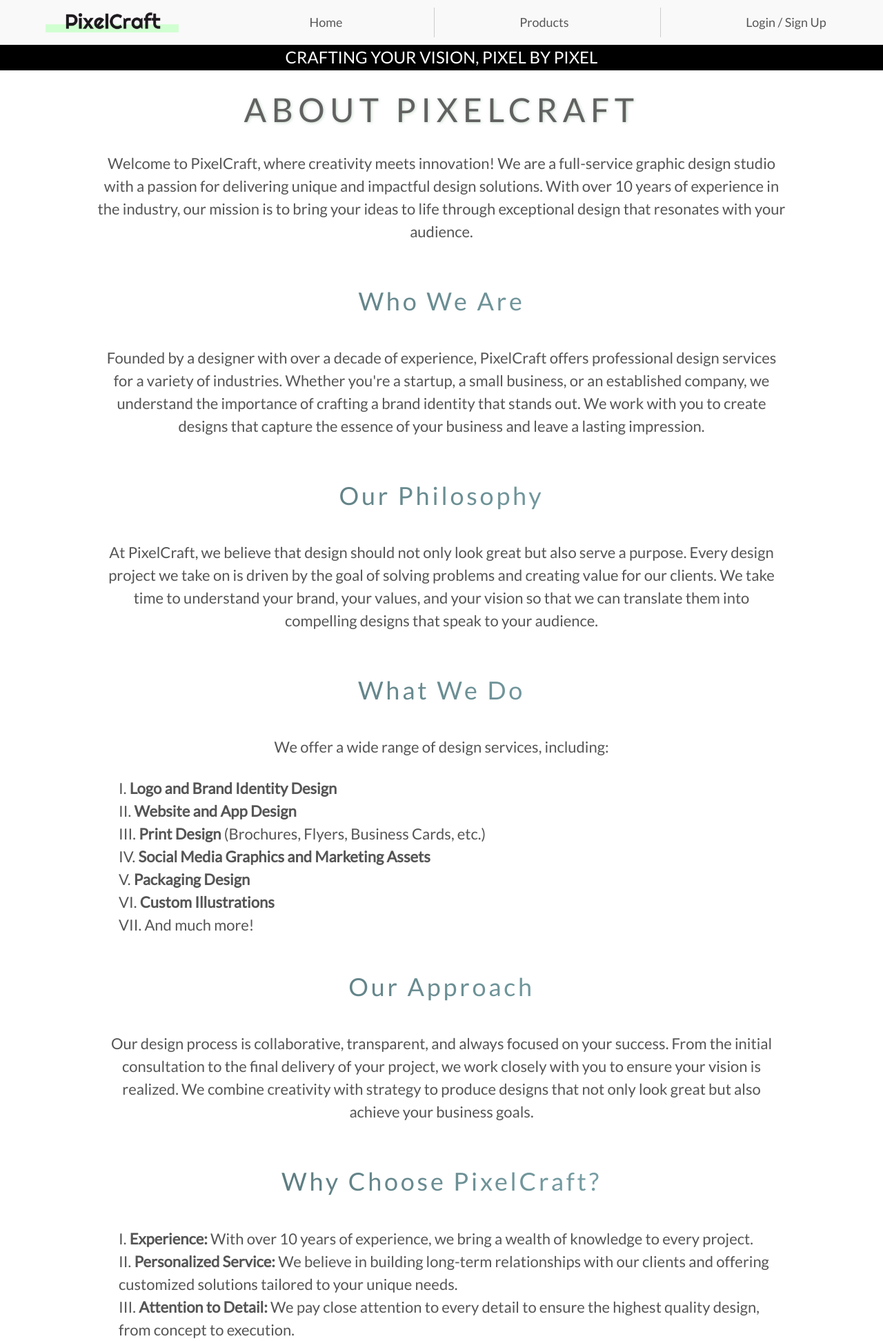
After one commit to HCaldwell95/pixel-craft, a Django app: page /about/ in a window 1280 px wide. The commit adds this page. Shown: the top 1944 px of the page at 69% size. Run offline with Django 5.2, Linux system fonts and the light colour scheme; some libraries are stand-ins or nearby versions.

Commit message:
Added about page and content. Amended CSS styling

```diff
--- /dev/null
+++ b/home/templates/home/about.html
@@ -0,0 +1,54 @@
+{% extends "base.html" %}
+{% load static %}
+
+{% block extra_css %}
+    <link rel="stylesheet" href="{% static 'css/core_pages.css' %}">
+{% endblock %}
+
+{% block extra_title %}
+    | About Us
+{% endblock %}
+
+{% block page_header %}
+{% endblock %}
+
+{% block content %}
+    <section class="core-page-section container">
+        <h1>About PixelCraft</h1>
+        <p>Welcome to PixelCraft, where creativity meets innovation! We are a full-service graphic design studio with a passion for delivering unique and impactful design solutions. With over 10 years of experience in the industry, our mission is to bring your ideas to life through exceptional design that resonates with your audience.</p>
+
+        <h2>Who We Are</h2>
+        <p>Founded by a designer with over a decade of experience, PixelCraft offers professional design services for a variety of industries. Whether you're a startup, a small business, or an established company, we understand the importance of crafting a brand identity that stands out. We work with you to create designs that capture the essence of your business and leave a lasting impression.</p>
+
+        <h2>Our Philosophy</h2>
+        <p>At PixelCraft, we believe that design should not only look great but also serve a purpose. Every design project we take on is driven by the goal of solving problems and creating value for our clients. We take time to understand your brand, your values, and your vision so that we can translate them into compelling designs that speak to your audience.</p>
+
+        <h2>What We Do</h2>
+        <p>We offer a wide range of design services, including:</p>
+        <ul class="core-page-ul">
+            <li><strong>Logo and Brand Identity Design</strong></li>
+            <li><strong>Website and App Design</strong></li>
+            <li><strong>Print Design </strong>(Brochures, Flyers, Business Cards, etc.)</li>
+            <li><strong>Social Media Graphics and Marketing Assets</strong></li>
+            <li><strong>Packaging Design</strong></li>
+            <li><strong>Custom Illustrations</strong></li>
+            <li>And much more!</li>
+        </ul>
+
+        <h2>Our Approach</h2>
+        <p>Our design process is collaborative, transparent, and always focused on your success. From the initial consultation to the final delivery of your project, we work closely with you to ensure your vision is realized. We combine creativity with strategy to produce designs that not only look great but also achieve your business goals.</p>
+
+        <h2>Why Choose PixelCraft?</h2>
+        <ul class="core-page-ul">
+            <li><strong>Experience:</strong> With over 10 years of experience, we bring a wealth of knowledge to every project.</li>
+            <li><strong>Personalized Service:</strong> We believe in building long-term relationships with our clients and offering customized solutions tailored to your unique needs.</li>
+            <li><strong>Attention to Detail:</strong> We pay close attention to every detail to ensure the highest quality design, from concept to execution.</li>
+            <li><strong>Creativity and Innovation:</strong> We are constantly pushing the boundaries of design to create fresh, innovative solutions that stand out in a crowded market.</li>
+        </ul>
+
+        <h2>Let's Create Something Great Together!</h2>
+        <p>If you're ready to take your brand to the next level with professional and creative design, get in touch with us today. We would love to learn more about your project and how we can help bring your ideas to life.</p>
+        <br>
+        <br>
+    </section>
+{% endblock %}
--- a/home/templates/home/faq.html
+++ b/home/templates/home/faq.html
@@ -57,5 +57,7 @@
         <p>I offer ongoing design support for clients who need regular updates, marketing materials, or new designs over time. If you'd like to establish a long-term working relationship, let me know, and we can create a custom package tailored to your needs.</p>
 
         <p>If you have any other questions or want to discuss a project, feel free to get in touch with me!</p>
+        <br>
+        <br>
     </section>
 {% endblock %}
--- a/home/urls.py
+++ b/home/urls.py
@@ -8,4 +8,5 @@ urlpatterns = [
     path('experience/', views.experience, name='experience'),
 
     path('faq/', views.faq, name='faq'),
+    path('about/', views.about, name='about'),
 ]
--- a/home/views.py
+++ b/home/views.py
@@ -115,3 +115,6 @@ def experience(request):
 
 def faq(request):
     return render(request, 'home/faq.html')
+
+def about(request):
+    return render(request, 'home/about.html')
--- a/static/css/core_pages.css
+++ b/static/css/core_pages.css
@@ -19,12 +19,17 @@ body {
     font-size: 48px;
     text-transform: uppercase;
     letter-spacing: 2mm;
+    color: #616161;
+    text-shadow: 1px 1px 4px rgba(70, 128, 82, 0.3);
 }
 
 section > h2 {
     font-size: 36px;
     letter-spacing: 1mm;
     padding: 1em;
+    background: linear-gradient(to right, #4f696d, #85b2b8); /* soft green gradient */
+    -webkit-background-clip: text;
+    color: transparent;
 }
 
 /* Center all text within the containers */
--- a/templates/base.html
+++ b/templates/base.html
@@ -133,7 +133,7 @@
                     <li class="list-inline-item"><a href="{% url 'experience' %}">Experience</a></li>
                     <li class="list-inline-item"><a href="#">Portfolio</a></li>
                     <li class="list-inline-item"><a href="{% url 'faq' %}">FAQ</a></li>
-                    <li class="list-inline-item"><a href="#">About</a></li>
+                    <li class="list-inline-item"><a href="{% url 'about' %}">About</a></li>
                     <li class="list-inline-item"><a href="#">Enquire</a></li>
                     <li class="list-inline-item"><a href="#">Blog</a></li>
                 </ul>
```
